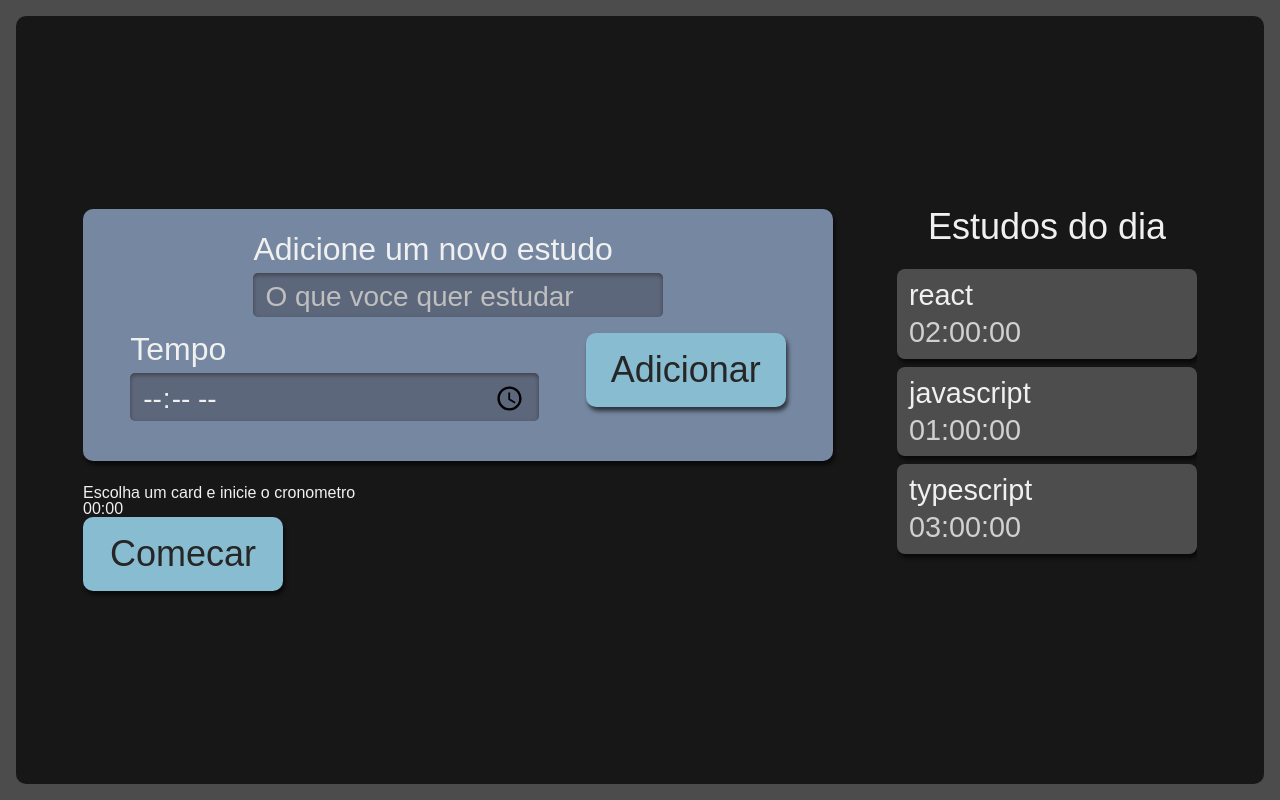
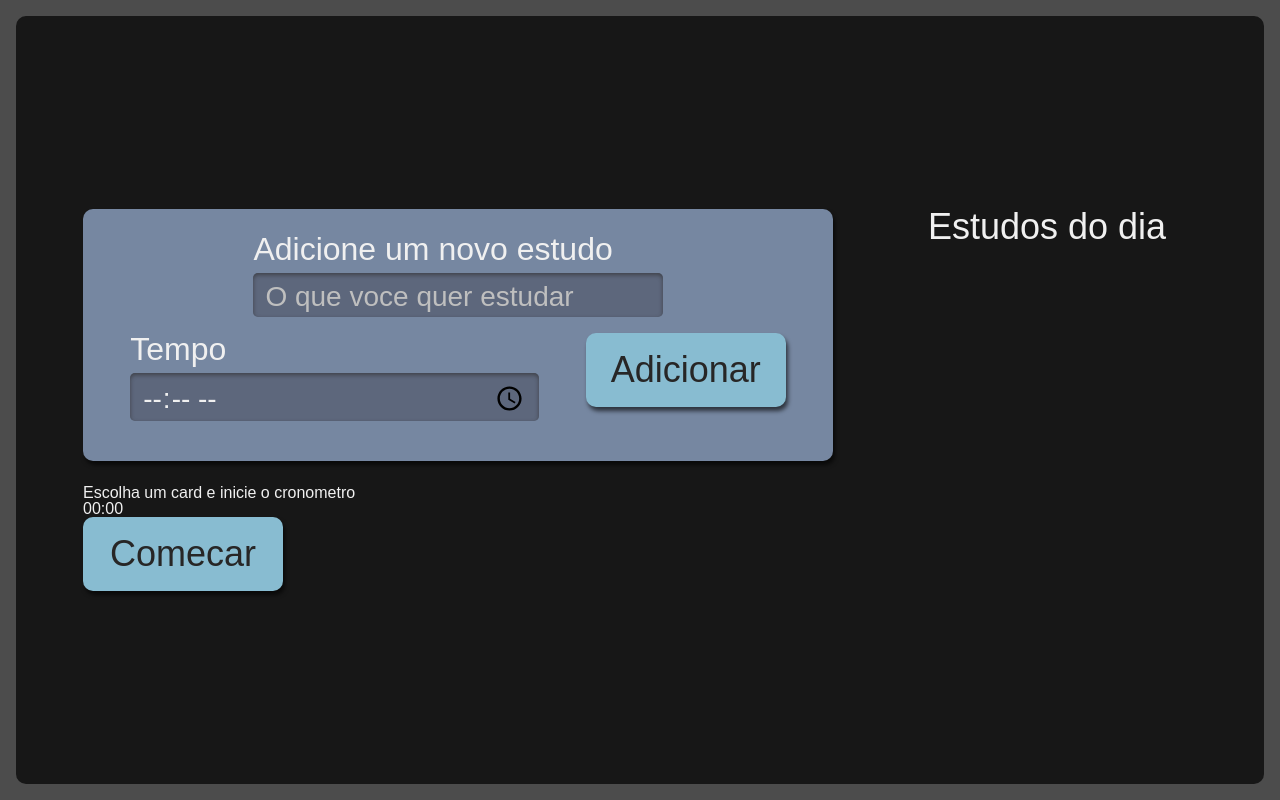
Before and after one commit to gaabscps/alura-studies, a React (Create React App) app: page / in a window 1280 px wide. Built offline with nearby package versions, Linux system fonts and the light colour scheme.

Commit message:
:construction: Retirada lista mockada

```diff
--- a/src/components/pages/App.tsx
+++ b/src/components/pages/App.tsx
@@ -1,24 +1,12 @@
 import React, { useState } from "react";
+import { ITarefas } from "../../Types/types";
 import { Cronometro } from "../Cronometro";
 import { Form } from "../Form";
 import { ListScreen } from "../List/ui";
 import "./style.scss";
 
 function App() {
-  const [tarefasState, setTarefasState] = useState([
-    {
-      tarefa: "react",
-      tempo: "02:00:00",
-    },
-    {
-      tarefa: "javascript",
-      tempo: "01:00:00",
-    },
-    {
-      tarefa: "typescript",
-      tempo: "03:00:00",
-    },
-  ]);
+  const [tarefasState, setTarefasState] = useState<ITarefas[] | []>([]);
 
   return (
     <div className="AppStyle">
```
